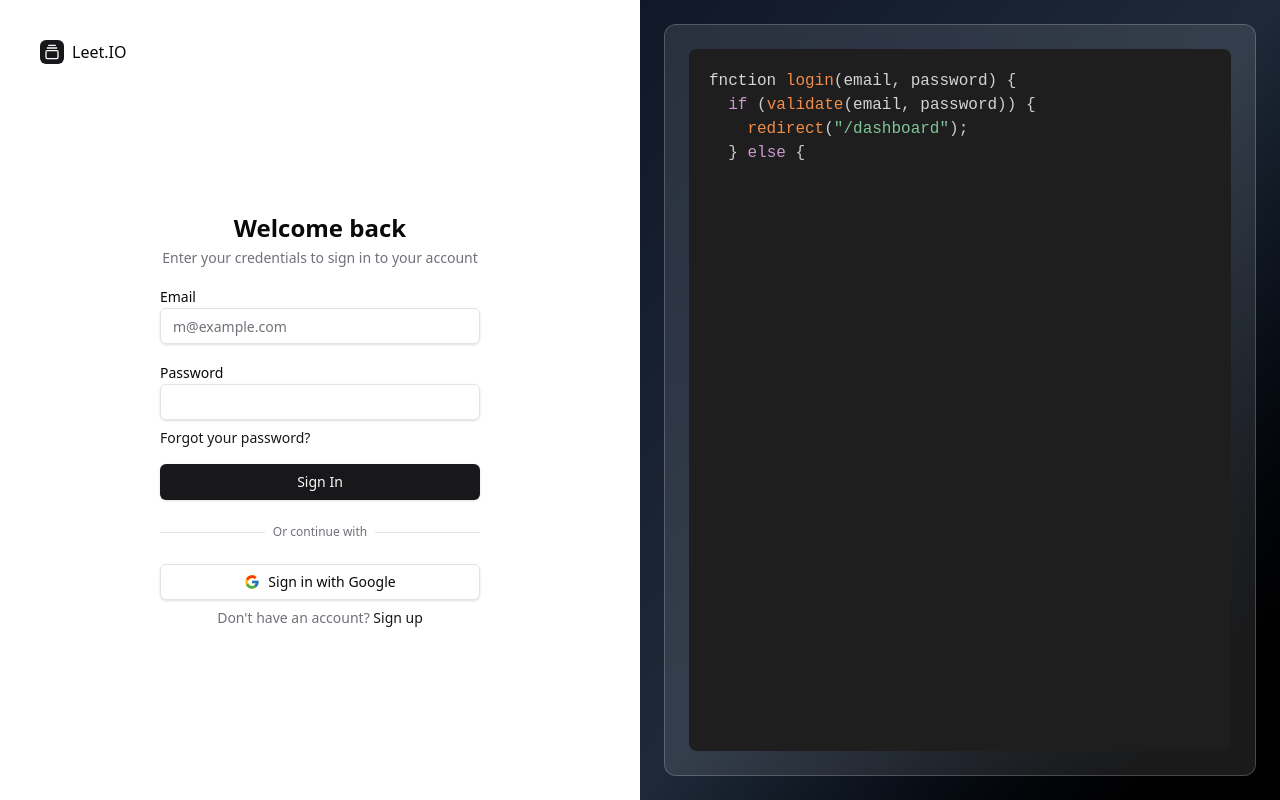
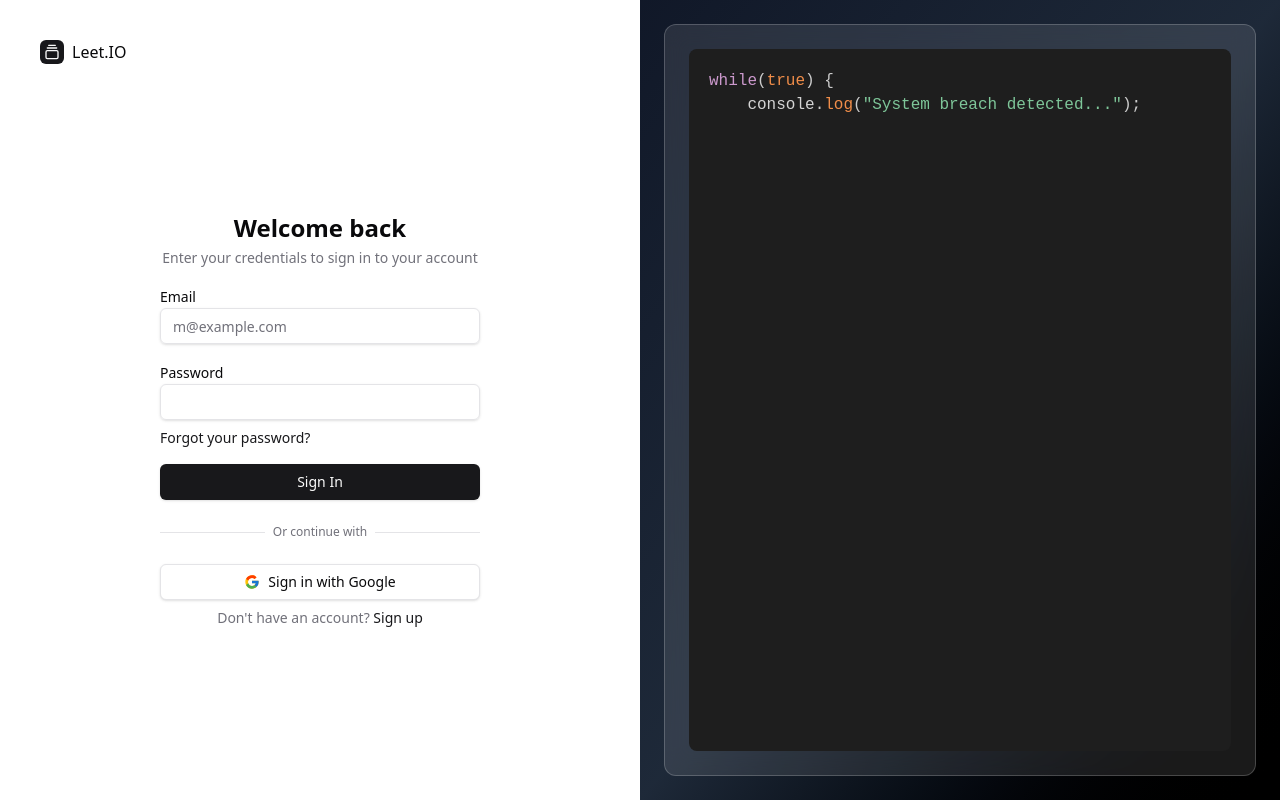
Before and after one commit to shivampatra2027/Leet-Prep, a React (Vite) app in the folder frontend/: page /login in a window 1280 px wide. Built offline with nearby package versions, Linux system fonts and the light colour scheme; no server answers.

Commit message:
feat:enhanced code_preview

```diff
--- a/frontend/src/components/CodePreview.jsx
+++ b/frontend/src/components/CodePreview.jsx
@@ -4,17 +4,23 @@ import Prism from "prismjs";
 import "prismjs/themes/prism-tomorrow.css";
 import "prismjs/components/prism-javascript";
 
-const demoCode = `function login(email, password) {
-  if (validate(email, password)) {
-    redirect("/dashboard");
-  } else {
-    alert("Invalid credentials");
-  }
-}
-console.log("Enter the secret code to log in into the system..")
-`;
+const demoMessages = [
+    `ffunction login(email, password) {
+    if (validate(email, password)) {
+      redirect("/dashboard");
+    } else {
+      alert("IInvalid credentials");
+    }
+  }`,
+    `cconsole.log("Enter the secret code to log in...")`,
+    `wwhile(true) {
+    console.log("System breach detected...");
+  }`,
+    `aalert("Access denied. Try again.")`
+];
 
 const CodePreview = () => {
+    const messageIndexRef = useRef(0);
     const [code, setCode] = useState("");
     const [isUserTyping, setIsUserTyping] = useState(false);
     const indexRef = useRef(0);
@@ -22,13 +28,17 @@ const CodePreview = () => {
     useEffect(() => {
         if (isUserTyping) return;
         const interval = setInterval(() => {
-            if (indexRef.current < demoCode.length) {
-                setCode((prev) => prev + demoCode[indexRef.current]);
+            const currentMessage = demoMessages[messageIndexRef.current];
+
+            if (indexRef.current < currentMessage.length) {
+                setCode((prev) => prev + currentMessage[indexRef.current]);
                 indexRef.current += 1;
             } else {
-                clearInterval(interval);
+                messageIndexRef.current = (messageIndexRef.current+1)%demoMessages.length;
+                indexRef.current =0;
+                setCode("");
             }
-        }, 50);
+        }, 20);
         return () => clearInterval(interval);
     }, [isUserTyping]);
 
```
